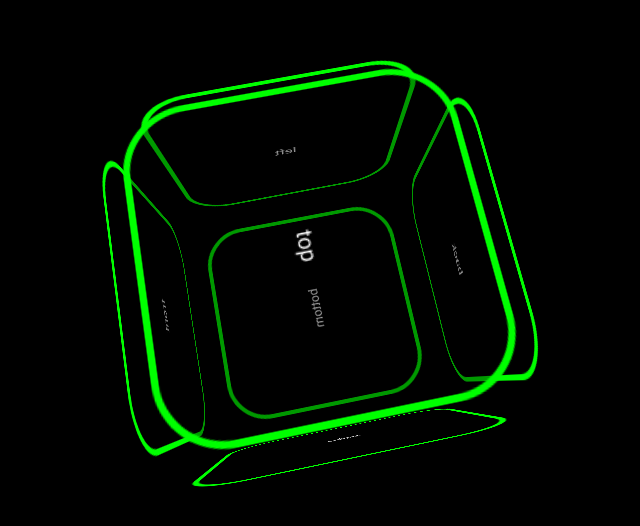
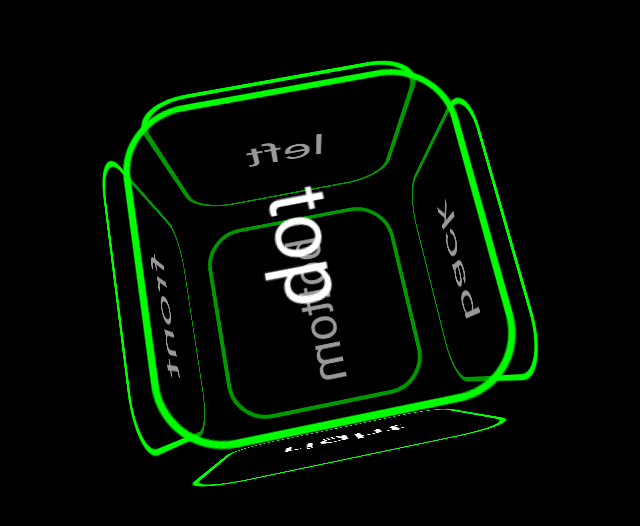
Before and after one commit to test-github-001/cube-3d, a plain HTML site: page index.html in a window 1280 px wide. Shown: the part 114-640 px from the top of the page, without its empty margins (327-967 px from the left). Drawn offline with Linux system fonts and the light colour scheme.

Commit message:
Update style.css

```diff
--- a/styles/style.css
+++ b/styles/style.css
@@ -60,7 +60,7 @@ body {
     height: 250px;
     margin: 25px;
     border: 5px solid #00ff00;
-    font-fize: 60px;
+    font-size: 60px;
     text-align: center;
     line-height: 250px;
     color: #ffffff;
```
